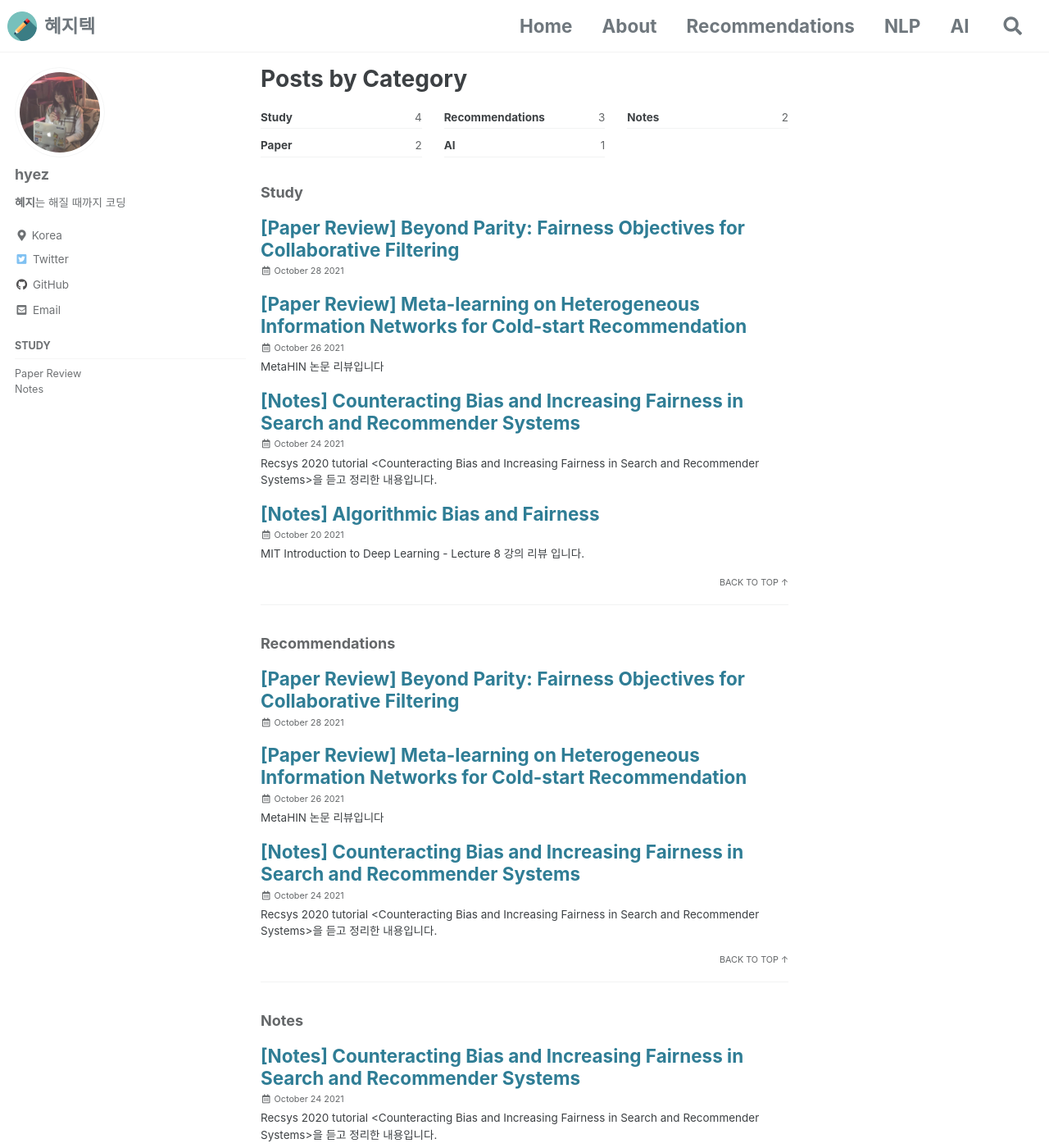
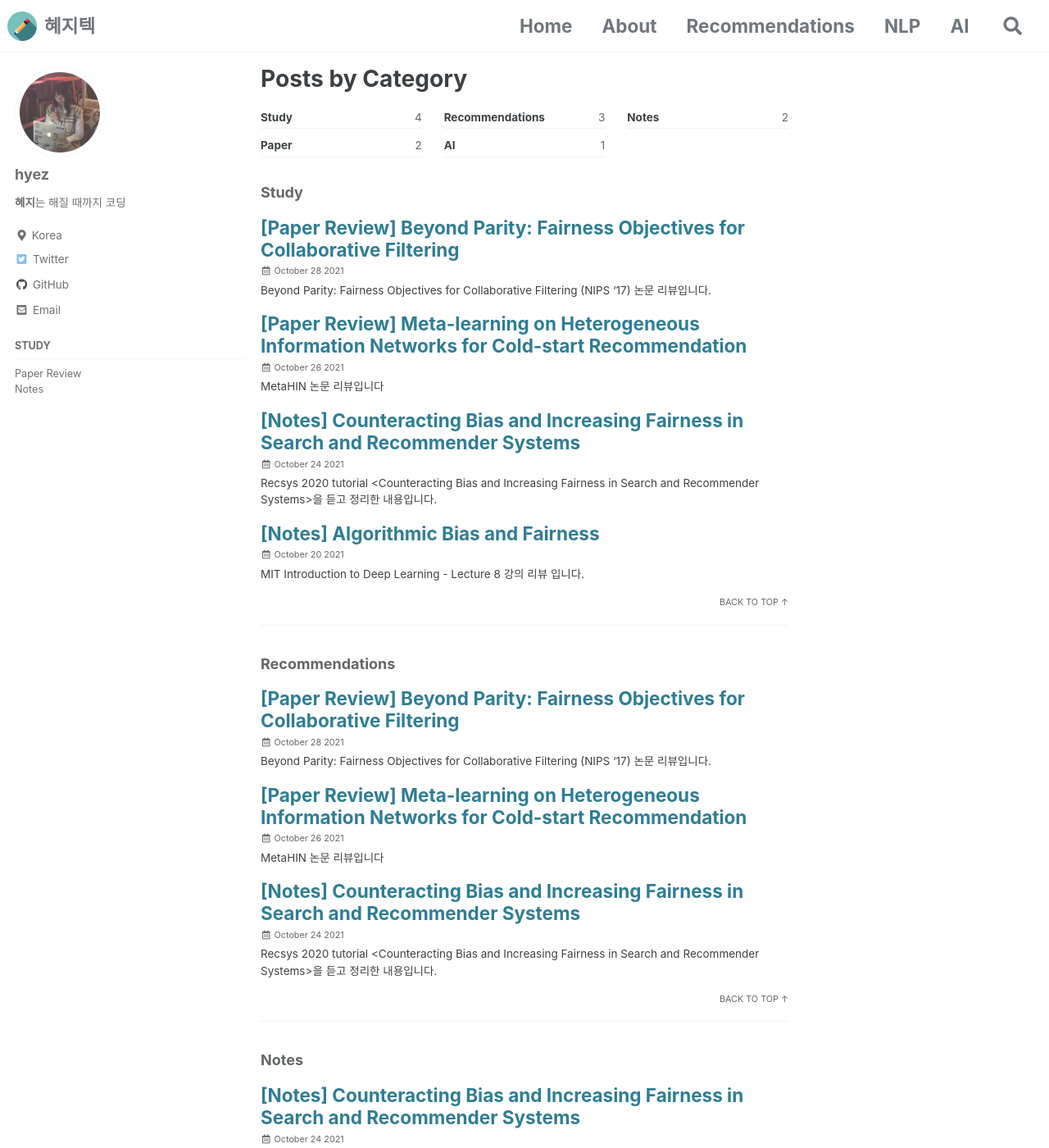
Before and after one commit to hyez/hyez.github.io, a Jekyll site: the page built from _pages/category-archive.md, in a window 1280 px wide and 1400 px high. Shown: the whole window at 82% size. Built offline with Jekyll 4.4.1, drawn with Linux system fonts in a browser that asks for light colours; cached includes are drawn as plain includes; comment, search, counter and statistics services are not loaded; some of the changed text lies outside the part shown.

Commit message:
update_post

```diff
--- a/_posts/2021-10-26-MetaHIN.md
+++ b/_posts/2021-10-26-MetaHIN.md
@@ -10,6 +10,7 @@ tags:
 excerpt: "MetaHIN 논문 리뷰입니다"
 ---
 
+> MetaHIN: Meta-learning on Heterogeneous Information Networks for Cold-start Recommendation (KDD '20) 논문 리뷰입니다.
 
 ## Introduction
 
--- a/_posts/2021-10-28-fairness-cf.md
+++ b/_posts/2021-10-28-fairness-cf.md
@@ -10,7 +10,7 @@ tags:
 ---
 
 
->
+> Beyond Parity: Fairness Objectives for Collaborative Filtering (NIPS '17) 논문 리뷰입니다.
 
 ## Introuduction
 
```
